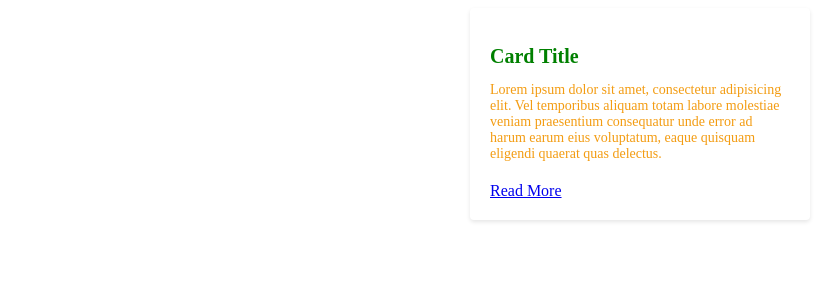
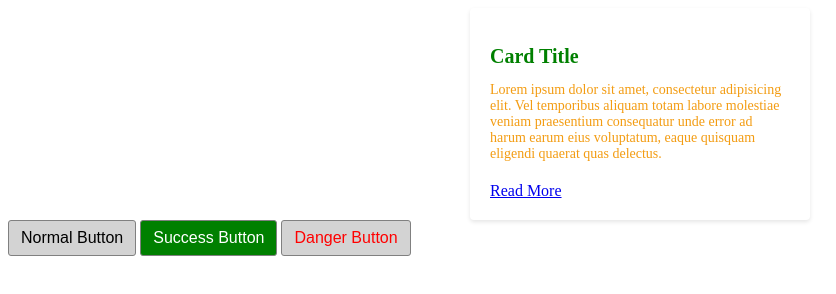
Before and after one commit to rosaTome/yuma, a plain HTML site: page web/07-scss-and-bem/index.html in a window 1280 px wide. Shown: the whole page, without its empty margins (0-836 px from the left). Drawn offline with Linux system fonts and the light colour scheme.

Commit message:
bem code along exercise complete

```diff
--- a/web/07-scss-and-bem/index.html
+++ b/web/07-scss-and-bem/index.html
@@ -14,5 +14,14 @@
         <a href="#"class="card-button">Read More
         </a>
     </div>
+
+    <!-- navigating around the site -->
+    <button class="button">Normal Button</button>
+
+    <!-- submitting something -->
+    <button class="button button--success">Success Button</button>
+
+    <!-- deleting something -->
+    <button class="button button--danger">Danger Button</button>
 </body>
 </html>
--- a/web/07-scss-and-bem/styles.scss
+++ b/web/07-scss-and-bem/styles.scss
@@ -1,2 +1,31 @@
+@use "./card.scss";
 
-@use "./card.scss";
+.button {
+    display: inline-block;
+    border-radius: 3px;
+    padding: 8px 12px;
+    border: 1px solid grey;
+    font-size: 16px;
+    background-color: lightgrey;
+
+    &--success {
+        color: #fff;
+        background-color: green;
+        border-radius: #4a993e;
+    }
+
+    &--danger {
+        color: red;
+    }
+
+}
+
+// .button--success {
+//     color: white;
+//     background-color: green;
+//     border-radius: #4a993e;
+// }
+
+// .button--danger {
+//     color: red;
+// }
```
Also changed, not shown: web/07-scss-and-bem/_buttons.scss (added), web/07-scss-and-bem/styles.css, 1 other file.
